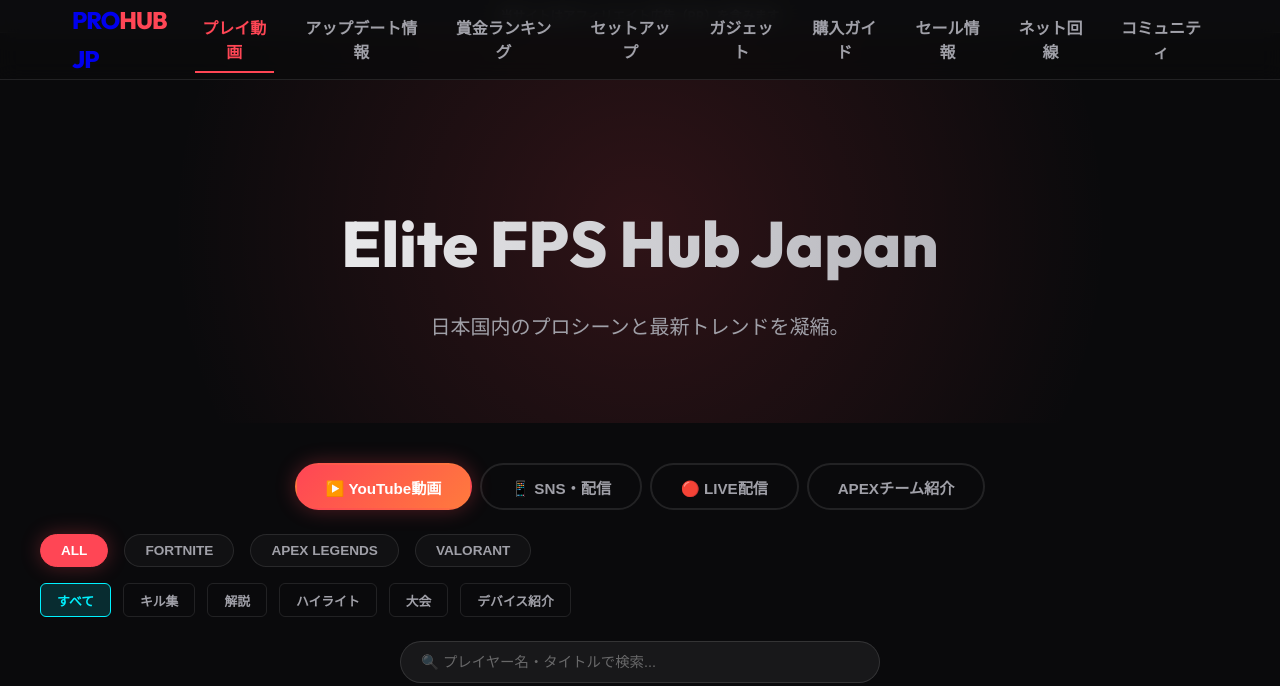
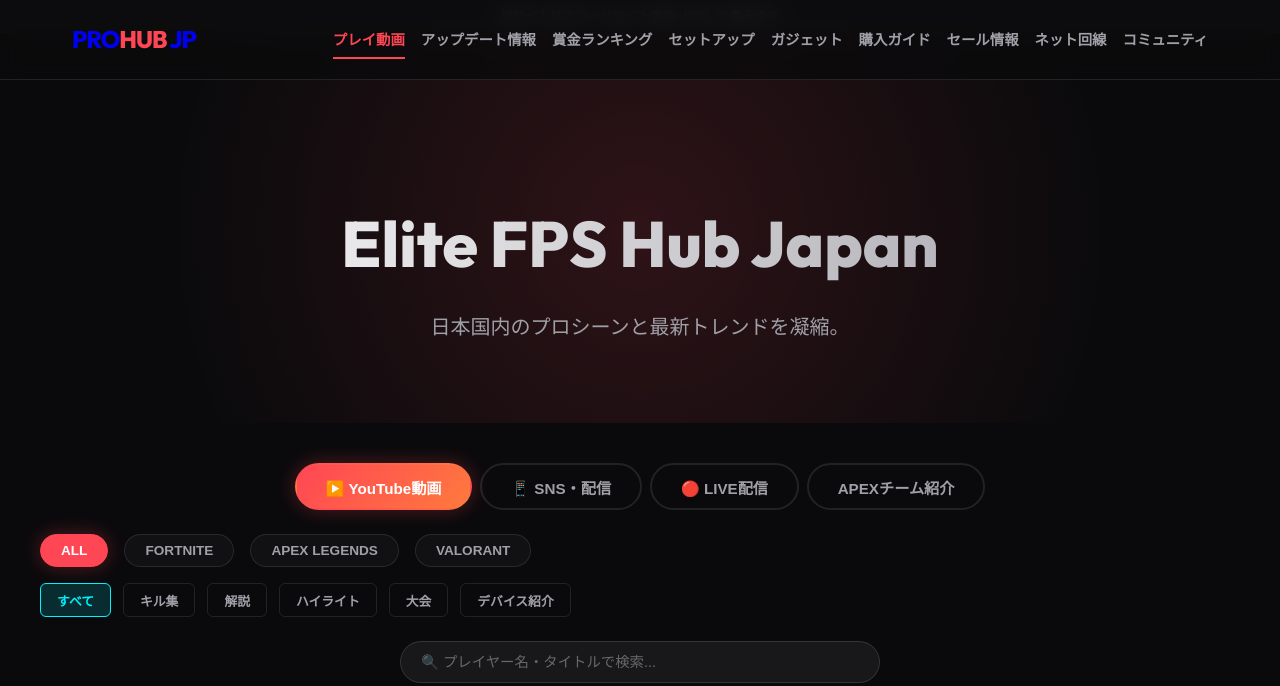
Before and after one commit to t0421a1031/FPS, a website built with Vite: page index.html in a window 1280 px wide. Shown: the top 686 px of the page. Built offline with nearby package versions, Linux system fonts and the light colour scheme; no server answers.

Commit message:
fix: prevent nav button text wrapping with nowrap and smaller font/gap

```diff
--- a/style.css
+++ b/style.css
@@ -459,19 +459,20 @@
 /* Nav Tabs */
 .nav-links {
   display: flex;
-  gap: 1.5rem;
+  gap: 1rem;
 }
 
 .nav-btn {
   background: none;
   border: none;
   color: var(--text-muted);
-  font-size: 1rem;
+  font-size: 0.9rem;
   font-weight: 600;
   cursor: pointer;
   padding: 0.5rem 0;
   border-bottom: 2px solid transparent;
   transition: all 0.3s ease;
+  white-space: nowrap;
 }
 
 .nav-btn:hover,
```
